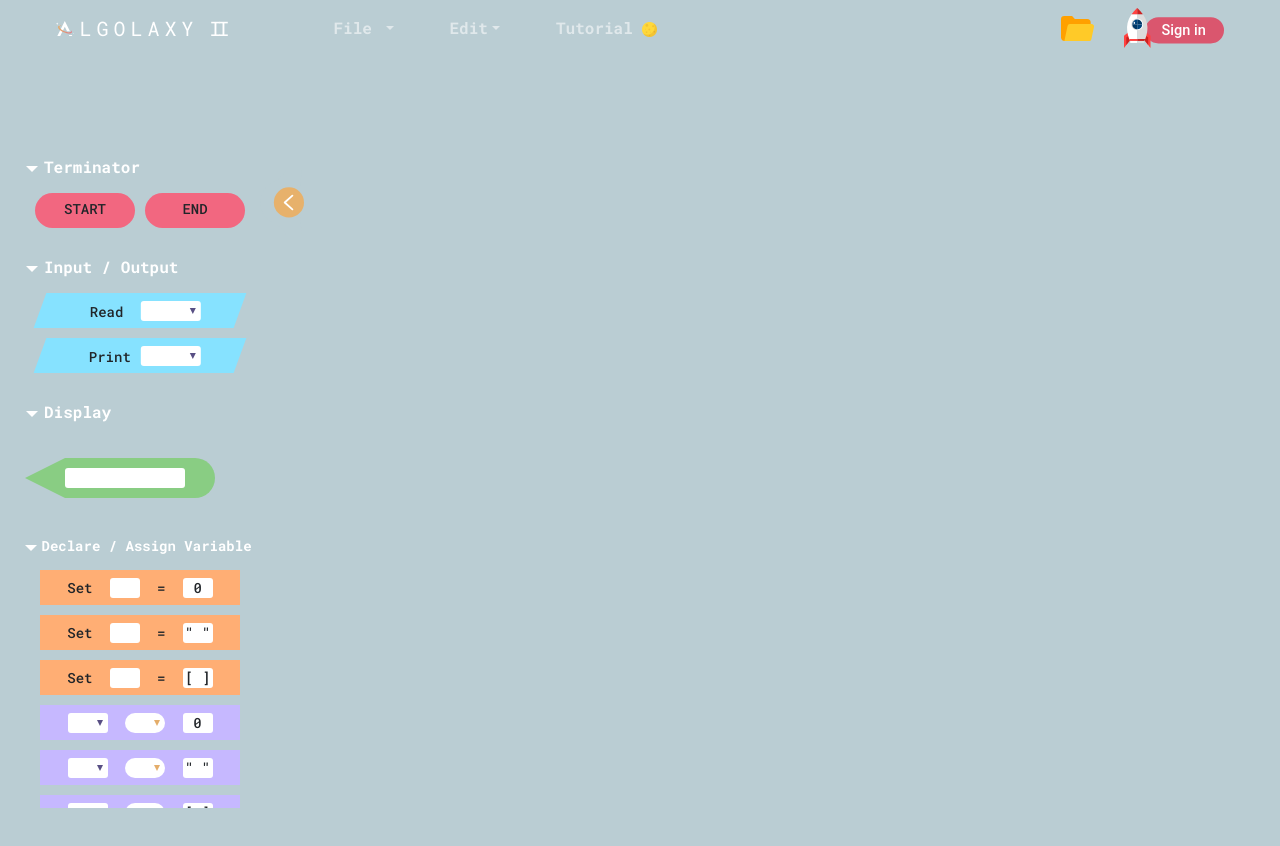
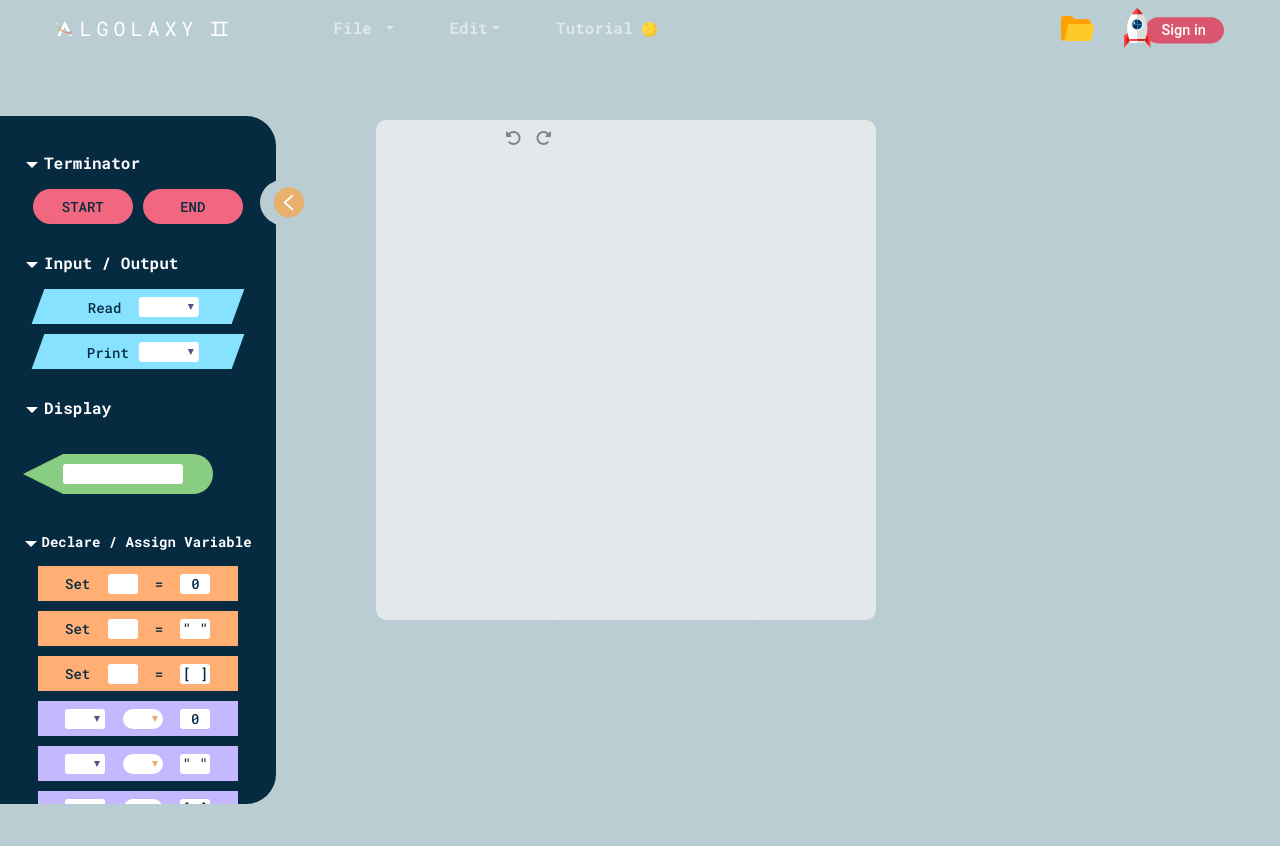
Before and after one commit to yingspvd/Algolaxy, a Vue app in the folder frontend/: page /#/ in a window 1280 px wide. Shown: the top 846 px of the page. Built offline with nearby package versions, Linux system fonts and the light colour scheme; what vue-particles would draw is missing.

Commit message:
New: Drag & Drop

```diff
--- /dev/null
+++ b/frontend/src/components/Board.vue
@@ -0,0 +1,59 @@
+<template>
+  <div id="container">
+    <a href="#">
+      <i class="fas fa-undo-alt"></i>
+    </a>
+    <a href="#">
+      <i class="fas fa-redo-alt"></i>
+    </a>
+    <div id="board" class="board" @dragover.prevent @drop.prevent="drop"></div>
+  </div>
+</template>
+
+<script>
+export default {
+  name: "board",
+  data() {
+    return {
+      checkDiv: 0,
+    };
+  },
+  created() {},
+  methods: {
+    drop: (e) => {
+      var data = e.dataTransfer.getData("object_id");
+      var newObject = document.getElementById(data).cloneNode(true);
+      var board = document.getElementById("board");
+
+      board.insertBefore(newObject, board.childNodes[0]);
+      console.log(board);
+    },
+  },
+};
+</script>
+
+<style scoped>
+#container {
+  display: flex;
+  justify-content: center;
+  height: 500px;
+  width: 500px;
+  margin-left: 100px;
+  border-radius: 10px;
+  background-color: var(--white-gray);
+}
+
+.board {
+  height: 500px;
+  width: 200px;
+  border-radius: 10px;
+  background-color: var(--white-gray);
+}
+
+.fa-undo-alt,
+.fa-redo-alt {
+  color: var(--gray);
+  width: 20px;
+  margin: 10px 0 0 10px;
+}
+</style>
--- a/frontend/src/components/Tools.vue
+++ b/frontend/src/components/Tools.vue
@@ -1,5 +1,21 @@
 <template>
+  <div id="container">
     <div id="sidebar" class="flex-shrink-0 p-3">
+      <!-- <vue-particles
+      style="position:absolute; width: 260px; height: 89%; z-index: -4"
+      color="#dedede"
+      :particleOpacity="0.7"
+      :particlesNumber="100"
+      shapeType="circle"
+      :particleSize="3"
+      :lineLinked="false"
+      :moveSpeed="1.5"
+      :hoverEffect="false"
+      hoverMode="grab"
+      :clickEffect="false"
+      clickMode="push"
+    >
+    </vue-particles> -->
       <ul v-show="sidebar" class="list-unstyled ps-0">
         <li class="mb-1">
           <button
@@ -14,13 +30,23 @@
           <div class="collapse show" id="terminator-collapse">
             <ul class="btn-toggle-nav list-unstyled fw-normal pb-1 small">
               <div class="flowchart">
-              <div class="terminator" style="margin-right:10px">
+                <div
+                  id="start"
+                  class="terminator"
+                  style="margin-right:10px"
+                  draggable="true"
+                  @dragstart="dragStart"
+                  @dragover.stop
+                >
                   <div class="terminator-text">
                     START
                   </div>
                 </div>
+
                 <div class="terminator">
-                <div class="terminator-text">END</div>
+                  <div class="terminator-text">
+                    END
+                  </div>
                 </div>
               </div>
             </ul>
@@ -261,7 +287,7 @@
                 >
                   <div
                     class="triangle-down"
-                  style=" border-top: 6px solid var(--dark-blue); "
+                    style=" border-top: 6px solid var(--dark-blue-2); "
                   ></div>
                 </div>
                 <div class="square-box-short"></div>
@@ -390,11 +416,15 @@
         </li>
       </ul>
     </div>
+    <Board />
+  </div>
 </template>
 
 <script>
-// const Tool = require("../JS/tools.js");
+import Board from "./Board.vue";
+
 export default {
+  components: { Board },
   name: "Tools",
   props: ["sidebar"],
   watch: {
@@ -402,6 +432,10 @@ export default {
       this.closeSidebar();
     },
   },
+  data() {
+    return {};
+  },
+
   methods: {
     closeSidebar() {
       if (this.sidebar == false) {
@@ -418,18 +452,22 @@ export default {
     openNav() {
       document.getElementById("sidebar").style.width = "280px";
     },
+
+    dragStart: (e) => {
+      e.dataTransfer.setData("object_id", e.target.id);
+    },
   },
 };
 </script>
 
-<style>
+<style scoped>
 body {
   /* min-height: 80vh; */
   min-height: -webkit-fill-available;
-  -webkit-user-select: none; /* Chrome all / Safari all */
-  -moz-user-select: none; /* Firefox all */
-  -ms-user-select: none; /* IE 10+ */
-  user-select: none; /* Likely future */
+  /* -webkit-user-select: none;
+  -moz-user-select: none;
+  -ms-user-select: none;
+  user-select: none; */
 }
 
 html {
@@ -439,25 +477,27 @@ html {
 main {
   display: flex;
   flex-wrap: nowrap;
-  /* height: 100vh; */
+  height: 100%;
   height: -webkit-fill-available;
-  /* max-height: 100vh; */
   overflow-x: auto;
   overflow-y: hidden;
 }
+#container {
+  display: flex;
+}
 .flex-shrink-0 {
   overflow: auto;
-  width: 280px;
-  height: 86vh;
+  /* width: 280px; */
   border-radius: 0 30px 30px 0;
   margin-top: -4px;
-  background-color: var(--dark-blue);
+  background-color: var(--dark-blue-2);
   transition: 0.5s;
+  height: 86vh;
 }
 .b-example-divider {
   flex-shrink: 0;
   width: 1.5rem;
-  /* height: 100vh; */
+  height: 100vh;
   background-color: rgba(0, 0, 0, 0.1);
   border: solid rgba(0, 0, 0, 0.15);
   border-width: 1px 0;
@@ -543,26 +583,24 @@ main {
 
 /* Sidebar */
 .flowchart {
-  align-items: flex-start;
+  margin-top: 10px;
   display: flex;
-  min-width: 100px;
-  margin-top: 10px;
 }
 .sub-heading {
   padding-right: 50px;
 }
 .terminator {
-  align-items: flex-start;
   background-color: var(--pink);
   border-radius: 50px;
   height: 35px;
-  justify-content: flex-end;
   min-width: 100px;
-  padding: 5.3px 8.2px;
+  display: flex;
+  justify-content: center;
+  align-items: center;
 }
 
 .terminator-text {
-  color: var(--dark-blue);
+  color: var(--dark-blue-2);
   text-align: center;
   font-weight: 500;
 }
@@ -590,7 +628,7 @@ main {
   padding: 0 10px 0 10px;
   margin-top: 10px;
   font-weight: 500;
-  color: var(--dark-blue);
+  color: var(--dark-blue-2);
 }
 
 .square-box-purple {
@@ -603,13 +641,13 @@ main {
   padding: 0 10px 0 10px;
   margin-top: 10px;
   font-weight: 500;
-  color: var(--dark-blue);
+  color: var(--dark-blue-2);
 }
 
 .square-box-short {
   width: 3px;
   height: 35px;
-  background: var(--dark-blue);
+  background: var(--dark-blue-2);
 }
 
 .diamond-square-box {
@@ -660,7 +698,7 @@ main {
   min-width: 41px;
   font-weight: 500;
   width: 41;
-  color: var(--dark-blue);
+  color: var(--dark-blue-2);
 }
 
 .not-skew {
@@ -676,7 +714,7 @@ main {
   height: 20px;
   background: #ffffff;
   border-radius: 3px;
-  color: var(--dark-blue);
+  color: var(--dark-blue-2);
 }
 
 .triangle-down {
@@ -703,7 +741,7 @@ main {
   height: 20px;
   background: #ffffff;
   border-radius: 3px;
-  color: var(--dark-blue);
+  color: var(--dark-blue-2);
 }
 .display {
   margin-top: 20px;
```
Lines whose indentation alone changed are shown as unchanged.
